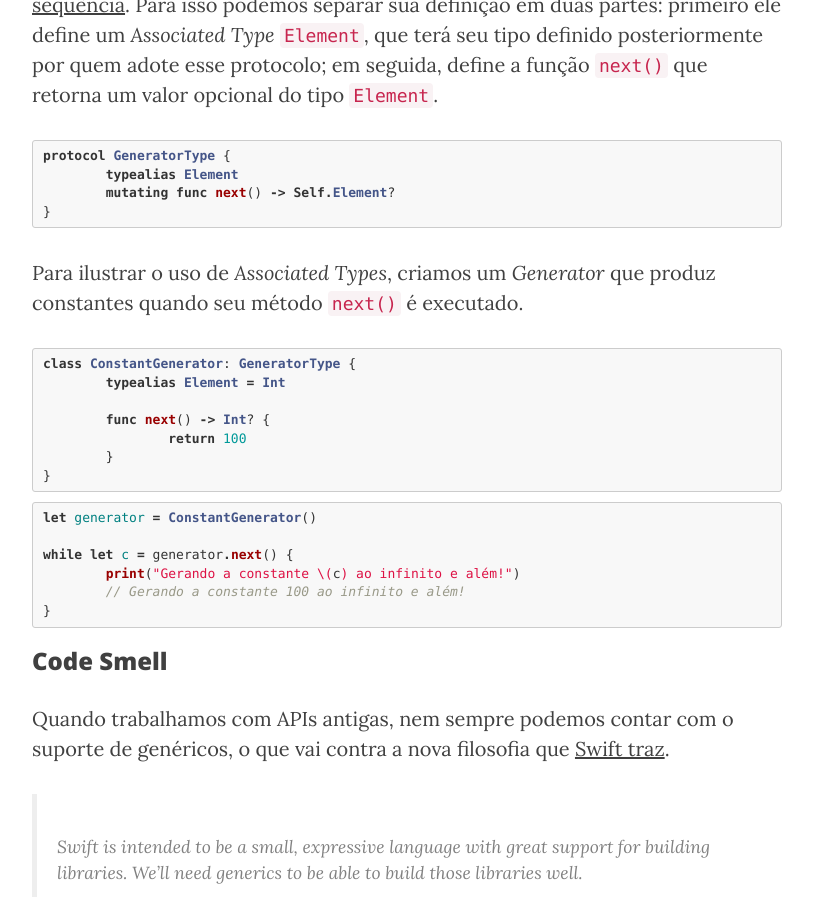
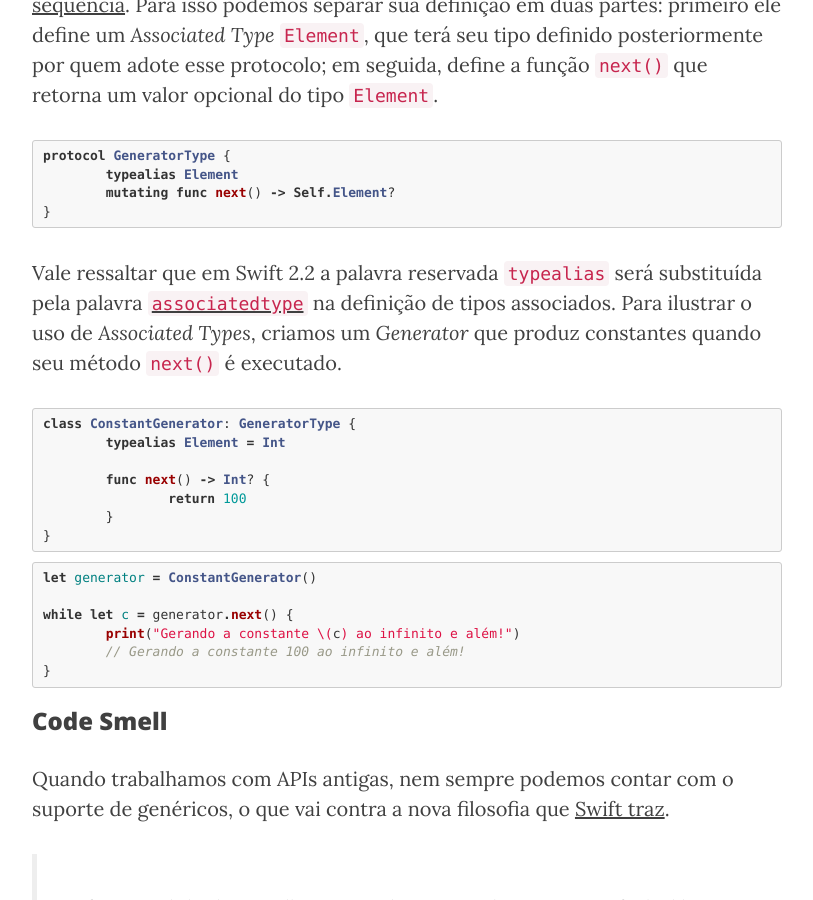
Before and after one commit to CocoaHeadsBrasil/equinociOS, a Jekyll site: the page built from _posts/2016-03-16-protocol-oriented-programming.markdown, in a window 1280 px wide and 900 px high, scrolled down 2166 px. Shown: the whole window, without its empty margins (233-1046 px from the left). Built offline with Jekyll 4.4.1, drawn with Linux system fonts in a browser that asks for light colours; nearby versions of some CDN libraries; comment, search, counter and statistics services are not loaded.

Commit message:
Corrigindo exemplo e adicionando referência a associatedtypes

```diff
--- a/_posts/2016-03-16-protocol-oriented-programming.markdown
+++ b/_posts/2016-03-16-protocol-oriented-programming.markdown
@@ -61,7 +61,7 @@ protocol GeneratorType {
 }
 ~~~
 
-Para ilustrar o uso de _Associated Types_,  criamos um  *Generator*  que produz constantes quando seu método `next()` é executado.
+Vale ressaltar que em Swift 2.2 a palavra reservada `typealias` será substituída pela palavra [`associatedtype`](https://github.com/apple/swift-evolution/blob/master/proposals/0011-replace-typealias-associated.md) na definição de tipos associados. Para ilustrar o uso de _Associated Types_,  criamos um  *Generator*  que produz constantes quando seu método `next()` é executado.
 
 ~~~swift
 class ConstantGenerator: GeneratorType {
```
Also changed, not shown: other parts of _posts/2016-03-16-protocol-oriented-programming.markdown (+1 -1 lines).
